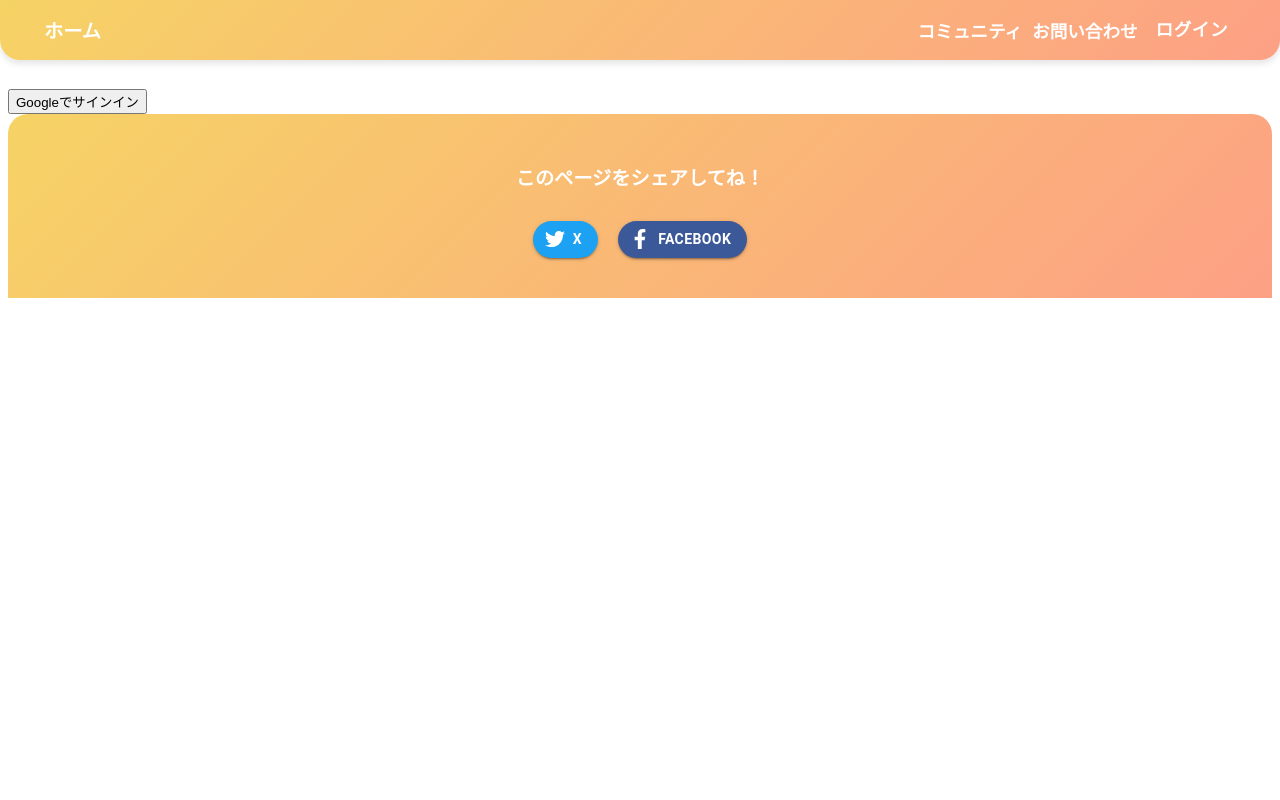
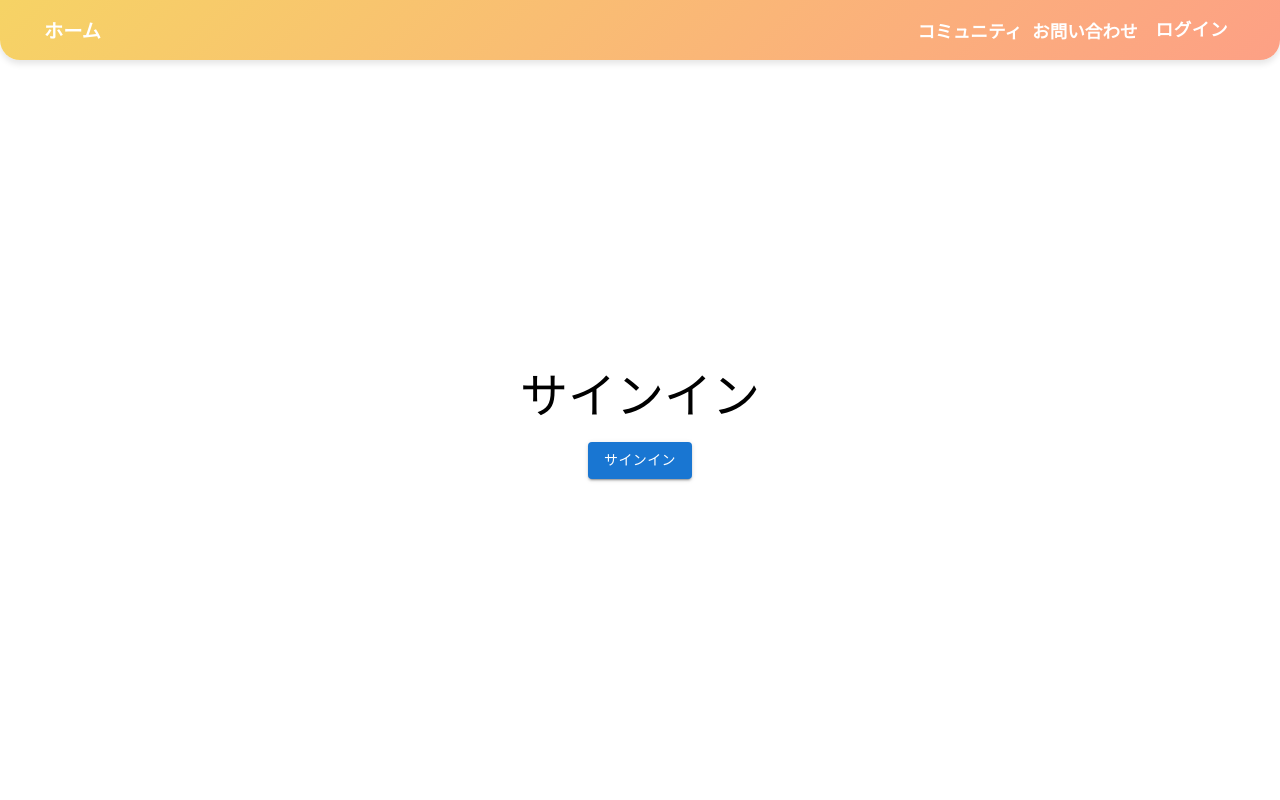
Before and after one commit to takashi-work10/nextjs-myself, a Next.js app: page /auth/signin in a window 1280 px wide. Shown: the top 800 px of the page. Built offline with nearby package versions, Linux system fonts and the light colour scheme; no server answers.

Commit message:
generateFeedback

```diff
--- a/app/api/comments/[id]/route.ts
+++ b/app/api/comments/[id]/route.ts
@@ -1,13 +1,19 @@
-// app/comments/[id]/route.ts
+// app/api/comments/[id]/route.ts
 import { NextResponse } from "next/server";
 import { connectToDatabase } from "@/lib/db";
 import Comment, { CommentDocument } from "@/models/Comment";
 
-export async function PUT(request: Request, { params }: { params: { id: string } }) {
+export async function PUT(request: Request, context: unknown) {
+  // context の型を内部でキャストする
+  const { params } = context as { params: { id: string } };
   try {
     await connectToDatabase();
     const body = await request.json();
-    const updatedComment: CommentDocument | null = await Comment.findByIdAndUpdate(params.id, body, { new: true });
+    const updatedComment: CommentDocument | null = await Comment.findByIdAndUpdate(
+      params.id,
+      body,
+      { new: true }
+    );
     if (!updatedComment) {
       return NextResponse.json({ error: "Comment not found" }, { status: 404 });
     }
@@ -18,11 +24,12 @@ export async function PUT(request: Request, { params }: { params: { id: string }
   }
 }
 
-export async function DELETE(request: Request, { params }: { params: { id: string } }) {
+export async function DELETE(request: Request, context: unknown) {
+  // 同様に context の型をキャスト
+  const { params } = context as { params: { id: string } };
   try {
     await connectToDatabase();
-    const { id } = params;
-    const deletedComment: CommentDocument | null = await Comment.findByIdAndDelete(id);
+    const deletedComment: CommentDocument | null = await Comment.findByIdAndDelete(params.id);
     if (!deletedComment) {
       return NextResponse.json({ error: "Comment not found" }, { status: 404 });
     }
--- a/app/api/generateFeedback/route.ts
+++ /dev/null
@@ -1,15 +0,0 @@
-// app/generateFeedback/route.ts
-import { NextResponse } from "next/server";
-import { connectToDatabase } from "@/lib/db";
-
-export async function POST(request: Request) {
-  try {
-    await connectToDatabase();
-    const { userId, diagnosisResult } = await request.json();
-    const feedback = `あなたの診断結果パターン "${diagnosisResult.pattern}" に基づいて、次はこの学習方法を試してみてください！`;
-    return NextResponse.json({ feedback });
-  } catch (error) {
-    console.error("Error generating feedback:", error);
-    return NextResponse.json({ error: "Failed to generate feedback" }, { status: 500 });
-  }
-}
--- a/app/api/posts/[id]/route.ts
+++ b/app/api/posts/[id]/route.ts
@@ -1,13 +1,20 @@
-// app/posts/[id]/route.ts
+// app/api/posts/[id]/route.ts
+/* eslint-disable @typescript-eslint/no-explicit-any */
 import { NextResponse } from "next/server";
 import { connectToDatabase } from "@/lib/db";
 import Post, { PostDocument } from "@/models/Post";
 
-export async function PUT(request: Request, { params }: { params: { id: string } }) {
+export async function PUT(request: Request, context: any) {
+  const { params } = context;
+  const { id } = params;
   try {
     await connectToDatabase();
     const body = await request.json();
-    const updatedPost: PostDocument | null = await Post.findByIdAndUpdate(params.id, body, { new: true });
+    const updatedPost: PostDocument | null = await Post.findByIdAndUpdate(
+      id,
+      body,
+      { new: true }
+    );
     if (!updatedPost) {
       return NextResponse.json({ error: "Post not found" }, { status: 404 });
     }
@@ -18,11 +25,11 @@ export async function PUT(request: Request, { params }: { params: { id: string }
   }
 }
 
-export async function DELETE(request: Request, { params }: { params: { id: string } }) {
+export async function DELETE(request: Request, context: any) {
+  const { params } = context;
+  const { id } = params;
   try {
     await connectToDatabase();
-    // ここでは params.id を直接使わず、awaitして取得する方法が推奨される場合もあります。
-    const { id } = params;
     const deletedPost: PostDocument | null = await Post.findByIdAndDelete(id);
     if (!deletedPost) {
       return NextResponse.json({ error: "Post not found" }, { status: 404 });
--- a/app/auth/signin/page.tsx
+++ b/app/auth/signin/page.tsx
@@ -1,13 +1,23 @@
 // app/auth/signin/page.tsx
-import { signIn } from "next-auth/react";
+import SignInButton from "@/app/components/auth/SignInButton";
+import { Box, Typography } from "@mui/material";
 
 export default function SignInPage() {
   return (
-    <div>
-      <h1>サインイン</h1>
-      <button onClick={() => signIn("google")}>
-        Googleでサインイン
-      </button>
-    </div>
+    <Box
+      sx={{
+        display: "flex",
+        flexDirection: "column",
+        alignItems: "center",
+        justifyContent: "center",
+        minHeight: "100vh",
+        p: 2,
+      }}
+    >
+      <Typography variant="h3" gutterBottom>
+        サインイン
+      </Typography>
+      <SignInButton />
+    </Box>
   );
 }
--- /dev/null
+++ b/app/components/auth/SignInButton.tsx
@@ -0,0 +1,13 @@
+// app/components/auth/SignInButton.tsx
+"use client";
+
+import { signIn } from "next-auth/react";
+import { Button } from "@mui/material";
+
+export default function SignInButton() {
+  return (
+    <Button variant="contained" onClick={() => signIn()}>
+      サインイン
+    </Button>
+  );
+}
```
Also changed, not shown: app/diagnosis/page.tsx (+10 -4 lines).
